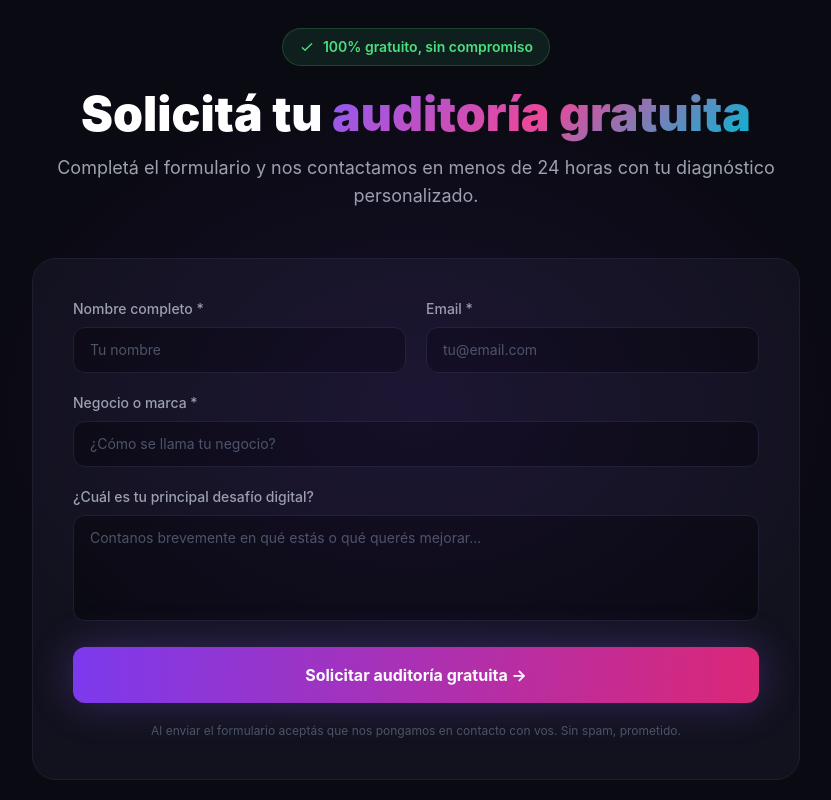
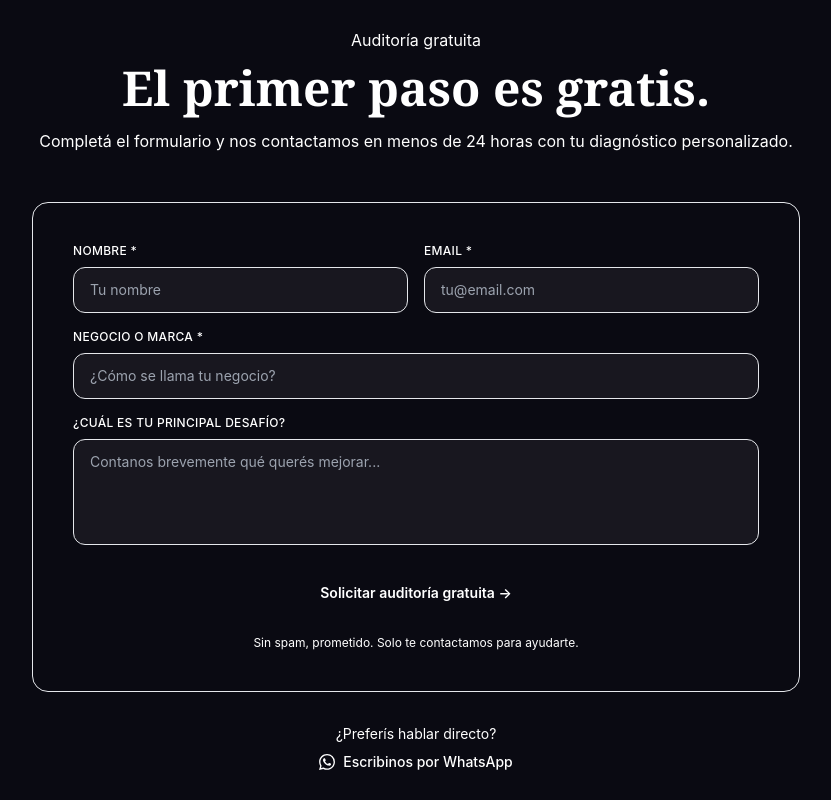
Before and after one commit to majocastillo610-web/metanoia, a Next.js app in the folder metanoia/: page / in a window 1280 px wide. Shown: the part 3700-4500 px from the top of the page, without its empty margins (224-1055 px from the left). Built offline with nearby package versions, Linux system fonts and the light colour scheme.

Commit message:
Add files via upload

```diff
--- a/metanoia/components/AuditCTA.tsx
+++ b/metanoia/components/AuditCTA.tsx
@@ -7,108 +7,133 @@
 
   const handleSubmit = (e: React.FormEvent) => {
     e.preventDefault();
+    const text = `Hola Metanoia! 👋 Me interesa la auditoría gratuita.
+
+*Nombre:* ${form.name}
+*Email:* ${form.email}
+*Negocio:* ${form.business}
+*Desafío principal:* ${form.message || "No especificado"}`;
+
+    const url = `https://wa.me/595992621934?text=${encodeURIComponent(text)}`;
+    window.open(url, "_blank");
     setSubmitted(true);
   };
 
   return (
-    <section id="auditoria" className="py-24 px-6 relative overflow-hidden">
-      <div className="absolute top-0 left-0 right-0 h-px bg-gradient-to-r from-transparent via-cyan-500/50 to-transparent" />
-      <div className="absolute inset-0 bg-gradient-radial from-violet-600/10 via-transparent to-transparent pointer-events-none" />
-
+    <section id="auditoria" className="py-24 px-6 bg-carbon">
       <div className="max-w-3xl mx-auto">
         <div className="text-center mb-12">
-          <div className="inline-flex items-center gap-2 bg-green-400/10 border border-green-400/20 text-green-400 text-sm font-semibold px-4 py-2 rounded-full mb-6">
-            <svg className="w-4 h-4" fill="none" viewBox="0 0 24 24" stroke="currentColor">
-              <path strokeLinecap="round" strokeLinejoin="round" strokeWidth={2} d="M5 13l4 4L19 7" />
-            </svg>
-            100% gratuito, sin compromiso
-          </div>
-          <h2 className="text-4xl md:text-5xl font-black mb-4">
-            Solicitá tu{" "}
-            <span className="gradient-text">auditoría gratuita</span>
+          <p className="section-label text-marfil/40 mb-3">Auditoría gratuita</p>
+          <h2 className="font-serif font-bold text-marfil text-4xl md:text-5xl leading-tight mb-4">
+            El primer paso es gratis<span className="text-rosa">.</span>
           </h2>
-          <p className="text-gray-400 text-lg">
+          <p className="text-marfil/60 font-sans leading-relaxed">
             Completá el formulario y nos contactamos en menos de 24 horas con tu diagnóstico personalizado.
           </p>
         </div>
 
-        <div className="bg-[#12121E] border border-[#1E1E30] rounded-3xl p-8 md:p-10">
+        <div className="bg-marfil/5 border border-marfil/10 rounded-2xl p-8 md:p-10">
           {submitted ? (
-            <div className="text-center py-8">
-              <div className="w-16 h-16 bg-green-500/20 rounded-full flex items-center justify-center mx-auto mb-4">
-                <svg className="w-8 h-8 text-green-400" fill="none" viewBox="0 0 24 24" stroke="currentColor">
-                  <path strokeLinecap="round" strokeLinejoin="round" strokeWidth={2} d="M5 13l4 4L19 7" />
+            <div className="text-center py-10">
+              <div className="w-14 h-14 bg-rosa/20 rounded-full flex items-center justify-center mx-auto mb-5">
+                <svg className="w-7 h-7 text-rosa" fill="none" viewBox="0 0 24 24" stroke="currentColor">
+                  <path strokeLinecap="round" strokeLinejoin="round" strokeWidth={1.5} d="M5 13l4 4L19 7" />
                 </svg>
               </div>
-              <h3 className="text-white font-bold text-2xl mb-2">¡Recibimos tu solicitud!</h3>
-              <p className="text-gray-400">
-                Nos ponemos en contacto con vos en menos de 24 horas con tu diagnóstico digital gratuito.
+              <h3 className="font-serif font-bold text-marfil text-2xl mb-2">Recibimos tu solicitud</h3>
+              <p className="text-marfil/60 font-sans text-sm">
+                Nos ponemos en contacto en menos de 24 horas con tu diagnóstico digital gratuito.
               </p>
             </div>
           ) : (
-            <form onSubmit={handleSubmit} className="space-y-5">
-              <div className="grid grid-cols-1 sm:grid-cols-2 gap-5">
+            <form onSubmit={handleSubmit} className="space-y-4">
+              <div className="grid grid-cols-1 sm:grid-cols-2 gap-4">
                 <div>
-                  <label className="block text-gray-400 text-sm font-medium mb-2">Nombre completo *</label>
+                  <label className="block text-marfil/60 text-xs font-medium mb-2 tracking-wide uppercase font-sans">
+                    Nombre *
+                  </label>
                   <input
                     type="text"
                     required
                     value={form.name}
                     onChange={(e) => setForm({ ...form, name: e.target.value })}
                     placeholder="Tu nombre"
-                    className="w-full bg-[#0A0A12] border border-[#1E1E30] focus:border-violet-500 text-white placeholder-gray-600 rounded-xl px-4 py-3 text-sm outline-none transition-colors"
+                    className="w-full bg-marfil/8 border border-marfil/15 focus:border-rosa text-marfil placeholder-marfil/30 rounded-xl px-4 py-3 text-sm outline-none transition-colors font-sans"
+                    style={{ backgroundColor: "rgba(243,238,230,0.06)" }}
                   />
                 </div>
                 <div>
-                  <label className="block text-gray-400 text-sm font-medium mb-2">Email *</label>
+                  <label className="block text-marfil/60 text-xs font-medium mb-2 tracking-wide uppercase font-sans">
+                    Email *
+                  </label>
                   <input
                     type="email"
                     required
                     value={form.email}
                     onChange={(e) => setForm({ ...form, email: e.target.value })}
                     placeholder="tu@email.com"
-                    className="w-full bg-[#0A0A12] border border-[#1E1E30] focus:border-violet-500 text-white placeholder-gray-600 rounded-xl px-4 py-3 text-sm outline-none transition-colors"
+                    className="w-full border border-marfil/15 focus:border-rosa text-marfil placeholder-marfil/30 rounded-xl px-4 py-3 text-sm outline-none transition-colors font-sans"
+                    style={{ backgroundColor: "rgba(243,238,230,0.06)" }}
                   />
                 </div>
               </div>
 
               <div>
-                <label className="block text-gray-400 text-sm font-medium mb-2">Negocio o marca *</label>
+                <label className="block text-marfil/60 text-xs font-medium mb-2 tracking-wide uppercase font-sans">
+                  Negocio o marca *
+                </label>
                 <input
                   type="text"
                   required
                   value={form.business}
                   onChange={(e) => setForm({ ...form, business: e.target.value })}
                   placeholder="¿Cómo se llama tu negocio?"
-                  className="w-full bg-[#0A0A12] border border-[#1E1E30] focus:border-violet-500 text-white placeholder-gray-600 rounded-xl px-4 py-3 text-sm outline-none transition-colors"
+                  className="w-full border border-marfil/15 focus:border-rosa text-marfil placeholder-marfil/30 rounded-xl px-4 py-3 text-sm outline-none transition-colors font-sans"
+                  style={{ backgroundColor: "rgba(243,238,230,0.06)" }}
                 />
               </div>
 
               <div>
-                <label className="block text-gray-400 text-sm font-medium mb-2">
-                  ¿Cuál es tu principal desafío digital?
+                <label className="block text-marfil/60 text-xs font-medium mb-2 tracking-wide uppercase font-sans">
+                  ¿Cuál es tu principal desafío?
                 </label>
                 <textarea
                   rows={4}
                   value={form.message}
                   onChange={(e) => setForm({ ...form, message: e.target.value })}
-                  placeholder="Contanos brevemente en qué estás o qué querés mejorar..."
-                  className="w-full bg-[#0A0A12] border border-[#1E1E30] focus:border-violet-500 text-white placeholder-gray-600 rounded-xl px-4 py-3 text-sm outline-none transition-colors resize-none"
+                  placeholder="Contanos brevemente qué querés mejorar..."
+                  className="w-full border border-marfil/15 focus:border-rosa text-marfil placeholder-marfil/30 rounded-xl px-4 py-3 text-sm outline-none transition-colors resize-none font-sans"
+                  style={{ backgroundColor: "rgba(243,238,230,0.06)" }}
                 />
               </div>
 
               <button
                 type="submit"
-                className="w-full bg-gradient-to-r from-violet-600 to-pink-600 text-white font-bold py-4 rounded-xl text-base hover:opacity-90 transition-opacity glow-purple"
+                className="w-full bg-rosa hover:bg-rosa/90 text-marfil font-semibold py-4 rounded-full text-sm transition-colors font-sans"
               >
                 Solicitar auditoría gratuita →
               </button>
 
-              <p className="text-center text-gray-600 text-xs">
-                Al enviar el formulario aceptás que nos pongamos en contacto con vos. Sin spam, prometido.
+              <p className="text-center text-marfil/30 text-xs font-sans">
+                Sin spam, prometido. Solo te contactamos para ayudarte.
               </p>
             </form>
           )}
+        </div>
+
+        <div className="mt-8 text-center">
+          <p className="text-marfil/40 text-sm font-sans">¿Preferís hablar directo?</p>
+          <a
+            href="https://wa.me/595992621934"
+            target="_blank"
+            rel="noopener noreferrer"
+            className="inline-flex items-center gap-2 mt-2 text-marfil/70 hover:text-marfil text-sm font-medium transition-colors font-sans"
+          >
+            <svg className="w-4 h-4" fill="currentColor" viewBox="0 0 24 24">
+              <path d="M17.472 14.382c-.297-.149-1.758-.867-2.03-.967-.273-.099-.471-.148-.67.15-.197.297-.767.966-.94 1.164-.173.199-.347.223-.644.075-.297-.15-1.255-.463-2.39-1.475-.883-.788-1.48-1.761-1.653-2.059-.173-.297-.018-.458.13-.606.134-.133.298-.347.446-.52.149-.174.198-.298.298-.497.099-.198.05-.371-.025-.52-.075-.149-.669-1.612-.916-2.207-.242-.579-.487-.5-.669-.51-.173-.008-.371-.01-.57-.01-.198 0-.52.074-.792.372-.272.297-1.04 1.016-1.04 2.479 0 1.462 1.065 2.875 1.213 3.074.149.198 2.096 3.2 5.077 4.487.709.306 1.262.489 1.694.625.712.227 1.36.195 1.871.118.571-.085 1.758-.719 2.006-1.413.248-.694.248-1.289.173-1.413-.074-.124-.272-.198-.57-.347m-5.421 7.403h-.004a9.87 9.87 0 01-5.031-1.378l-.361-.214-3.741.982.998-3.648-.235-.374a9.86 9.86 0 01-1.51-5.26c.001-5.45 4.436-9.884 9.888-9.884 2.64 0 5.122 1.03 6.988 2.898a9.825 9.825 0 012.893 6.994c-.003 5.45-4.437 9.884-9.885 9.884m8.413-18.297A11.815 11.815 0 0012.05 0C5.495 0 .16 5.335.157 11.892c0 2.096.547 4.142 1.588 5.945L.057 24l6.305-1.654a11.882 11.882 0 005.683 1.448h.005c6.554 0 11.89-5.335 11.893-11.893a11.821 11.821 0 00-3.48-8.413z"/>
+            </svg>
+            Escribinos por WhatsApp
+          </a>
         </div>
       </div>
     </section>
```
